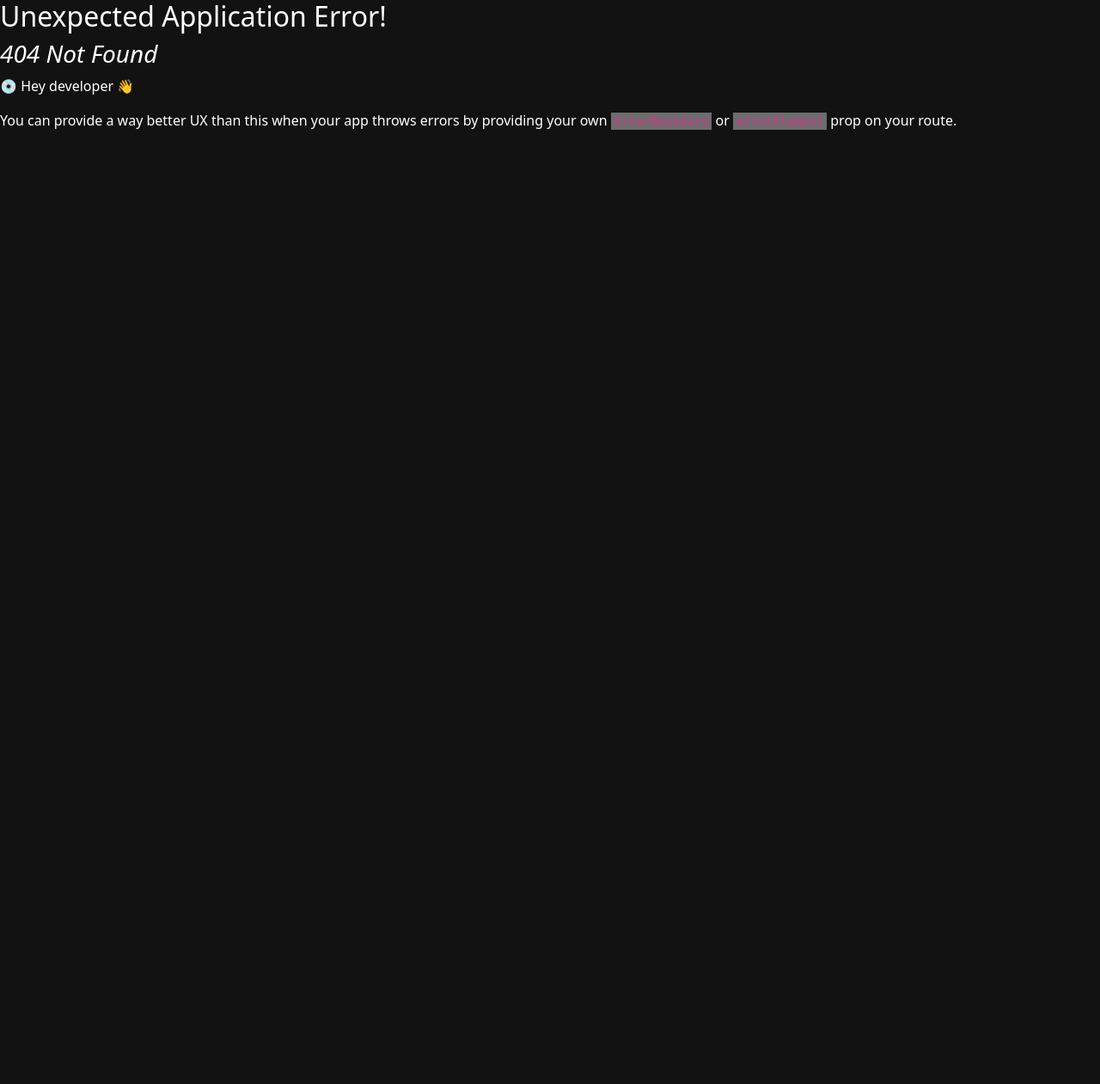
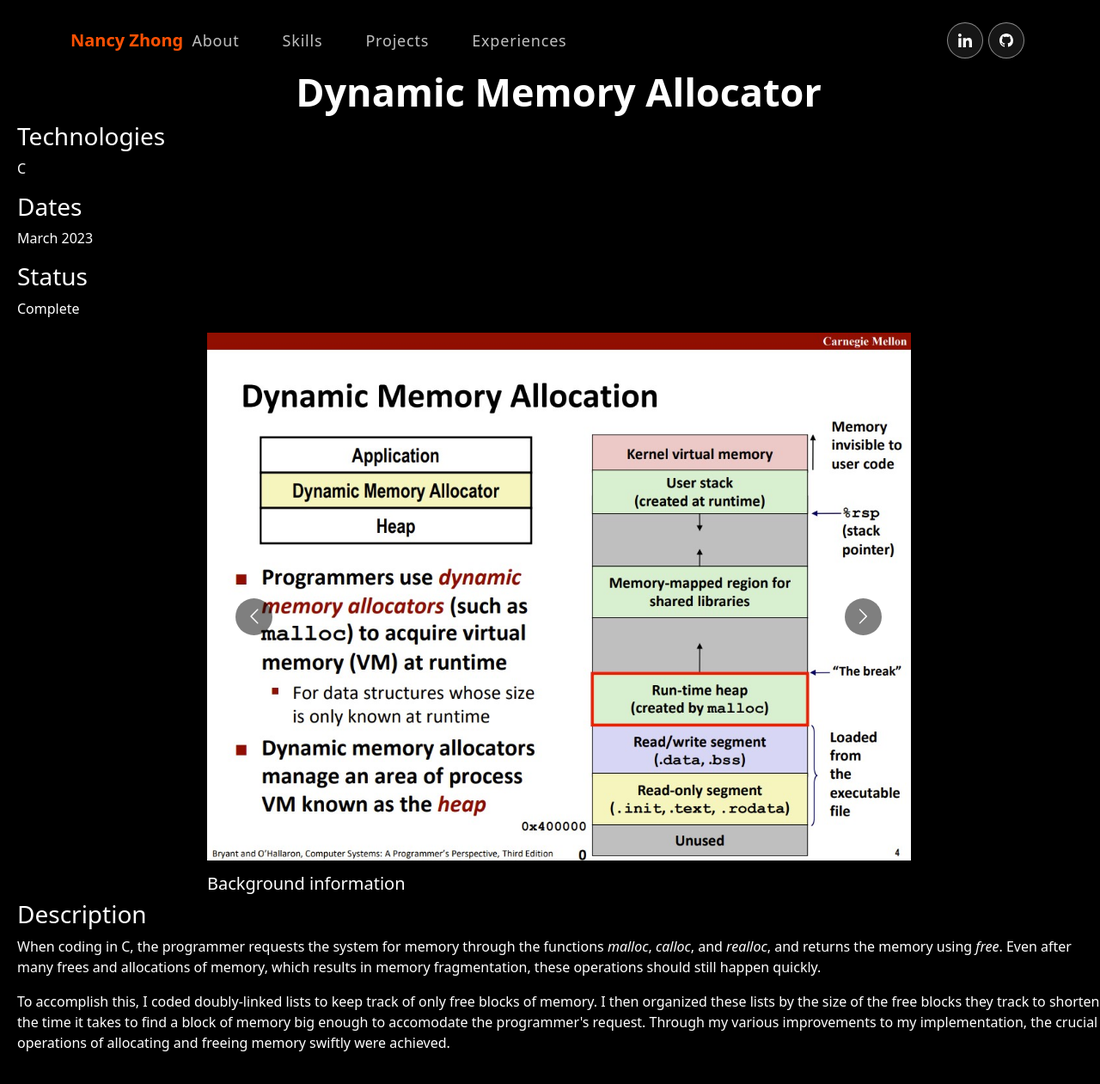
Before and after one commit to nyzch/nyzch.github.io, a React (Create React App) app: page /projects/memoryallocator in a window 1280 px wide. Before the commit this address had no page. Shown: the whole page at 86% size. Before the commit the page ends 800 px from the top, so only its background shows below. Built offline with nearby package versions, Linux system fonts and the light colour scheme.

Commit message:
malloclab as third project done

```diff
--- a/src/components/Projects.js
+++ b/src/components/Projects.js
@@ -1,8 +1,8 @@
-import { Container, Col, Row, Nav, Tab } from "react-bootstrap";
+import { Container, Col, Row } from "react-bootstrap";
 import { ProjectCard } from "./ProjectCard";
 import projImg1 from "../assets/img/songassociation-main.jpg";
-import projImg2 from "../assets/img/project-img2.png";
-import projImg3 from "../assets/img/project-img3.png";
+import projImg2 from "../assets/img/tentendata.jpg";
+import projImg3 from "../assets/img/malloclab-case2.jpg";
 import colorSharp2 from "../assets/img/color-sharp2.png";
 
 export const Projects = () => {
@@ -14,16 +14,16 @@ export const Projects = () => {
             projUrl: "/projects/songassociation"
         },
         {
-            title: "Dynamic Memory Allocator",
-            description: "Second project",
+            title: "Multithreaded Command Line Tool",
+            description: "My internship project at 1010data that reduced data querying times by 50%. An early step in the company's new direction of modernizing their tools",
             imgUrl: projImg2,
-            projUrl: "/"
+            projUrl: "/experience"
         },
         {
-            title: "Linux Shell",
-            description: "Third project",
+            title: "Dynamic Memory Allocator",
+            description: "My own implementations of malloc, calloc, realloc, and free made for 15-213 Introduction to Computer Systems.",
             imgUrl: projImg3,
-            projUrl: "/"
+            projUrl: "/projects/memoryallocator"
         },
     ];
     return (
--- /dev/null
+++ b/src/components/projects/malloclab.js
@@ -0,0 +1,72 @@
+import Carousel from 'react-multi-carousel';
+import 'react-multi-carousel/lib/styles.css';
+import mainImg from "../../assets/img/malloclab-context.jpg";
+import detailImg from "../../assets/img/malloclab-case2.jpg";
+
+export const MallocLab = () => {
+    const responsive = {
+        superLargeDesktop: {
+            breakpoint: { max: 4000, min: 3000 },
+            items: 1
+        },
+        desktop: {
+            breakpoint: { max: 3000, min: 1024 },
+            items: 1
+        },
+        tablet: {
+            breakpoint: { max: 1024, min: 464 },
+            items: 1
+        },
+        mobile: {
+            breakpoint: { max: 464, min: 0 },
+            items: 1
+        }
+    };
+    return (
+        <section className="project-info" id="malloclab">
+            <h2>Dynamic Memory Allocator</h2>
+            <h3>Technologies</h3>
+            <p>
+                C
+            </p>
+            <h3>Dates</h3>
+            <p>
+                March 2023
+            </p>
+            <h3>Status</h3>
+            <p>
+                Complete
+            </p>
+            <div>
+                <Carousel responsive={responsive} infinite={true} className="slider">
+                    <div className="item">
+                        <img src={mainImg} alt="" />
+                        <h5>Background information</h5>
+                    </div>
+                    <div className="item">
+                        <img src={detailImg} alt="" />
+                        <h5>One case I had to consider</h5>
+                    </div>
+                </Carousel>
+            </div>
+            <h3>Description</h3>
+            <p>
+                When coding in C, the programmer requests the system for
+                memory through the functions <i>malloc</i>, <i>calloc</i>,
+                and <i>realloc</i>, and returns the memory using <i>free</i>.
+                Even after many frees and allocations of memory, which
+                results in memory fragmentation, these operations should
+                still happen quickly.
+            </p>
+            <p>
+                To accomplish this, I coded doubly-linked lists to keep track
+                of only free blocks of memory. I then organized these lists
+                by the size of the free blocks they track to shorten the time
+                it takes to find a block of memory big enough to accomodate
+                the programmer's request. Through my various improvements to
+                my implementation, the crucial operations of allocating and
+                freeing memory swiftly were achieved.
+            </p>
+        </section>
+    )
+}
```
Also changed, not shown: src/App.js (+5 -2 lines), src/assets/img/malloclab-case2.jpg (added), src/assets/img/malloclab-context.jpg (added).
